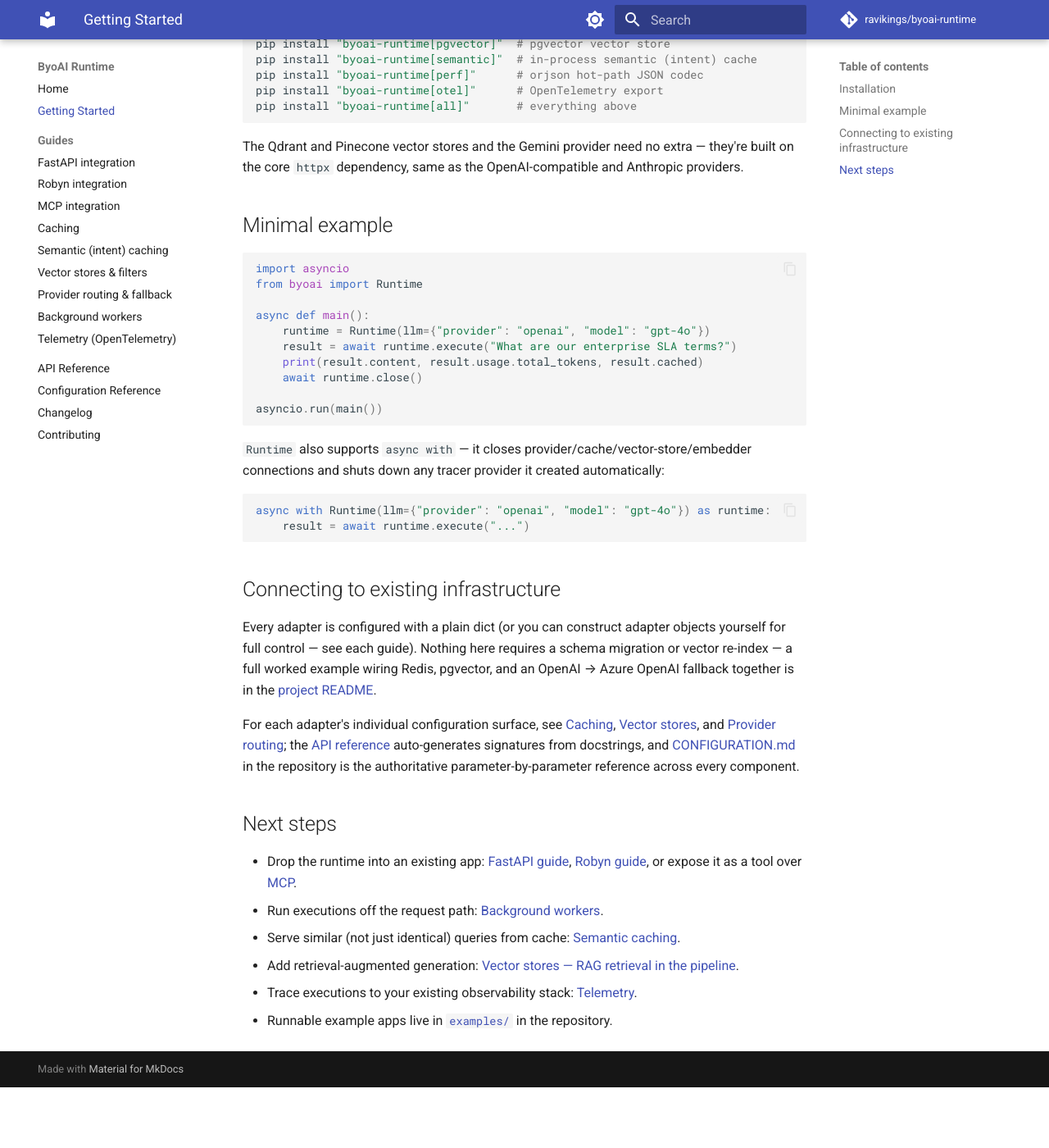
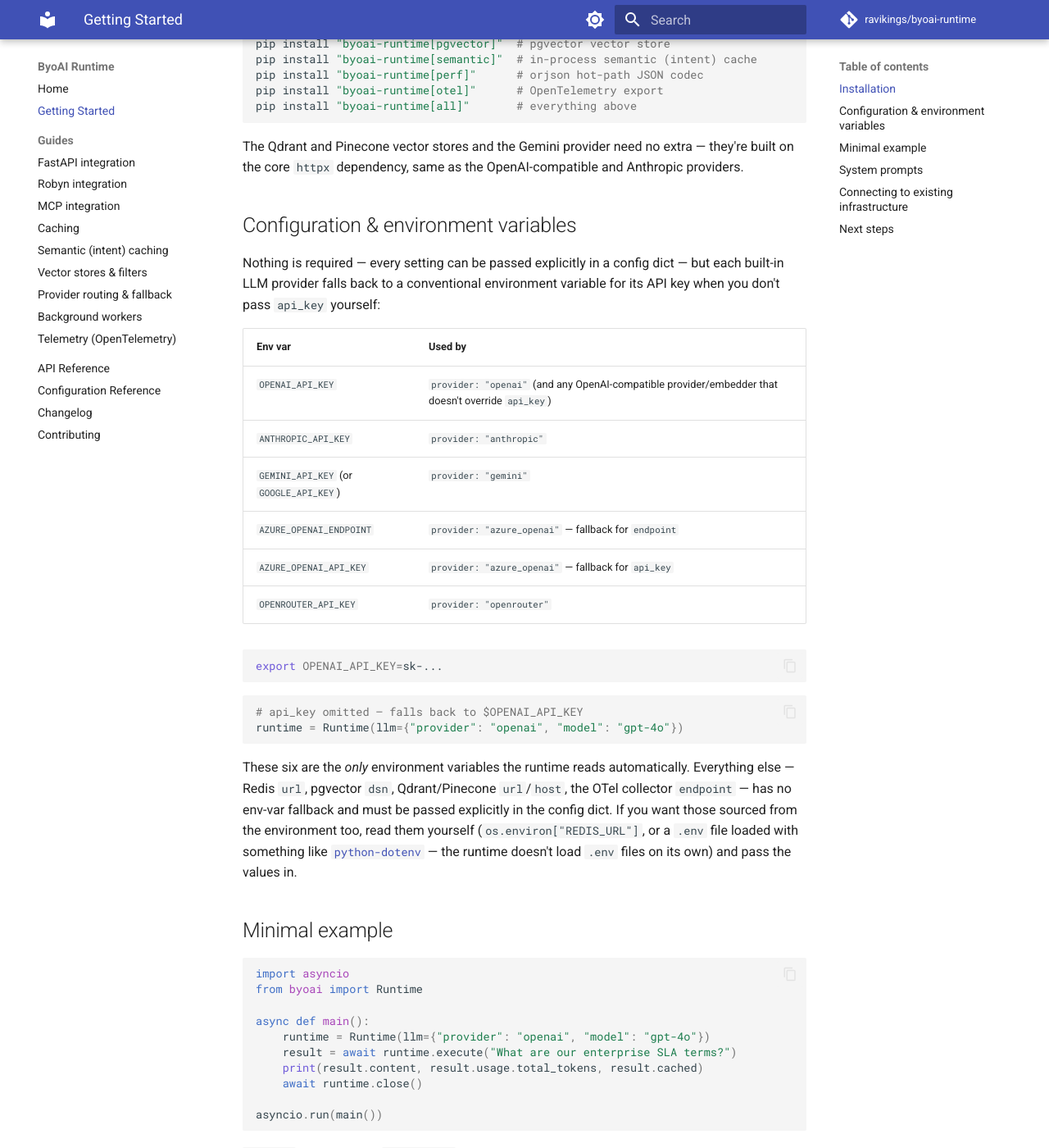
Before and after one commit to ravikings/byoai-runtime, an MkDocs documentation site: the page built from docs/getting-started.md, in a window 1280 px wide and 1400 px high, scrolled down 371 px. Shown: the whole window at 82% size. Built offline with MkDocs 1.6.1 and Material for MkDocs 9.7.7, drawn with Linux system fonts in a browser that asks for light colours; comment, search, counter and statistics services are not loaded; before the commit the page ends 1697 px from its top, so only the background shows below that; some of the changed text lies outside the part shown.

Commit message:
Add environment-variable and system-prompt sections to Getting Started
Two real onboarding gaps: the six env vars each provider falls back to
for its API key were only ever mentioned as scattered \$VAR footnotes in
CONFIGURATION.md's per-provider tables, with no single consolidated
list, and system_prompt= was never demonstrated anywhere despite being
one line of code. Also documents the per-request alternative (passing a
system-role message via input=) and the double-system-message footgun
if both are combined on the same runtime.

````diff
--- a/docs/getting-started.md
+++ b/docs/getting-started.md
@@ -23,6 +23,38 @@
 The Qdrant and Pinecone vector stores and the Gemini provider need no extra — they're built on
 the core `httpx` dependency, same as the OpenAI-compatible and Anthropic providers.
 
+## Configuration & environment variables
+
+Nothing is required — every setting can be passed explicitly in a config dict — but each
+built-in LLM provider falls back to a conventional environment variable for its API key when you
+don't pass `api_key` yourself:
+
+| Env var | Used by |
+| --- | --- |
+| `OPENAI_API_KEY` | `provider: "openai"` (and any OpenAI-compatible provider/embedder that doesn't override `api_key`) |
+| `ANTHROPIC_API_KEY` | `provider: "anthropic"` |
+| `GEMINI_API_KEY` (or `GOOGLE_API_KEY`) | `provider: "gemini"` |
+| `AZURE_OPENAI_ENDPOINT` | `provider: "azure_openai"` — fallback for `endpoint` |
+| `AZURE_OPENAI_API_KEY` | `provider: "azure_openai"` — fallback for `api_key` |
+| `OPENROUTER_API_KEY` | `provider: "openrouter"` |
+
+```bash
+export OPENAI_API_KEY=sk-...
+```
+
+```python
+# api_key omitted — falls back to $OPENAI_API_KEY
+runtime = Runtime(llm={"provider": "openai", "model": "gpt-4o"})
+```
+
+These six are the *only* environment variables the runtime reads automatically. Everything
+else — Redis `url`, pgvector `dsn`, Qdrant/Pinecone `url`/`host`, the OTel collector
+`endpoint` — has no env-var fallback and must be passed explicitly in the config dict. If you
+want those sourced from the environment too, read them yourself
+(`os.environ["REDIS_URL"]`, or a `.env` file loaded with something like
+[`python-dotenv`](https://pypi.org/project/python-dotenv/) — the runtime doesn't load `.env`
+files on its own) and pass the values in.
+
 ## Minimal example
 
 ```python
@@ -45,6 +77,36 @@
 async with Runtime(llm={"provider": "openai", "model": "gpt-4o"}) as runtime:
     result = await runtime.execute("...")
 ```
+
+## System prompts
+
+The simplest option: pass `system_prompt=` once, at construction. `ContextResolver` prepends it
+to every request that pipeline runs:
+
+```python
+runtime = Runtime(
+    llm={"provider": "openai", "model": "gpt-4o"},
+    system_prompt="You are a support assistant for Acme Corp. Be concise and cite sources.",
+)
+```
+
+If your app already builds its own system prompt per request — a per-user persona, per-tenant
+instructions, whatever you're already doing — skip `system_prompt=` at construction and pass
+your message as part of `input=` instead. `execute()`/`stream()` accept a list of messages, not
+just a bare string:
+
+```python
+result = await runtime.execute(
+    input=[
+        {"role": "system", "content": build_system_prompt(user)},  # your existing logic
+        {"role": "user", "content": user_query},
+    ],
+)
+```
+
+Don't combine both on the same runtime: if `system_prompt=` is set at construction *and* your
+`input=` also includes a `role: "system"` message, the model sees two system messages back to
+back. Pick one — fixed at construction, or per-request via `input=`.
 
 ## Connecting to existing infrastructure
 
````
